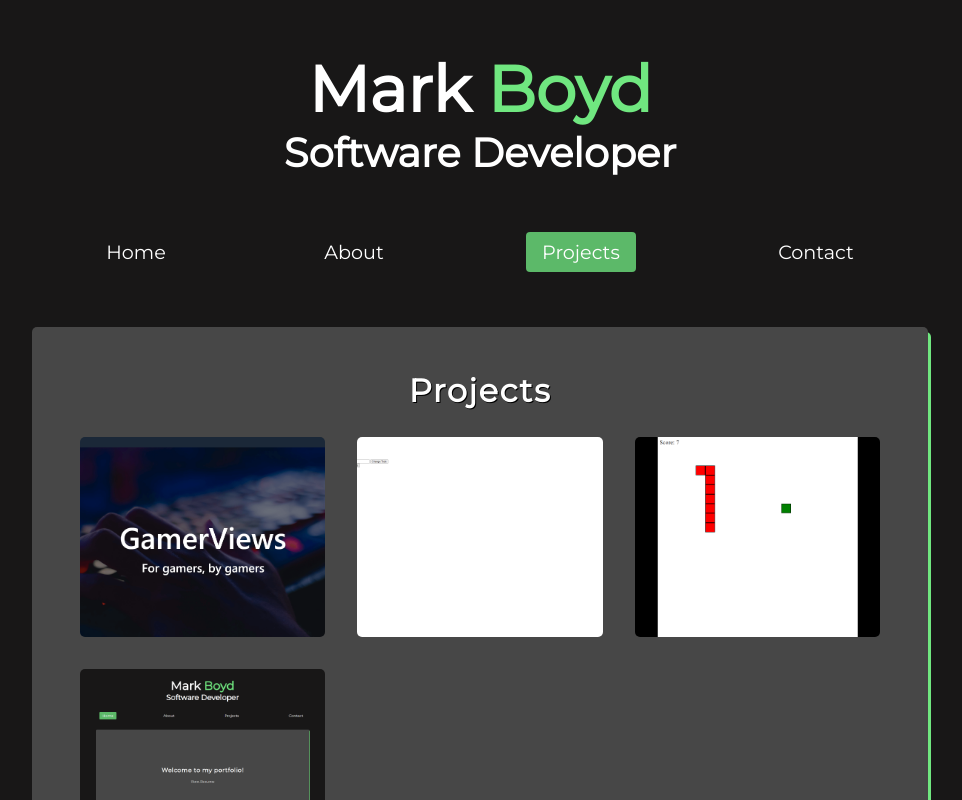
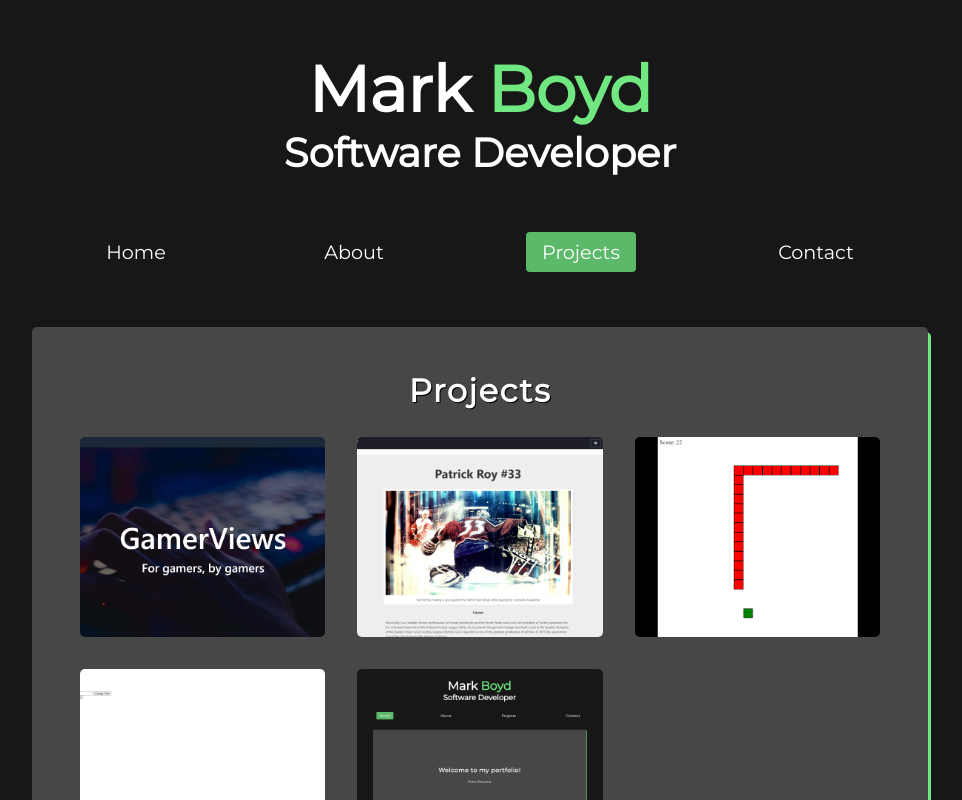
Before and after one commit to MarkBoyd14/mark-boyd-portfolio, a React (Create React App) app: page /projects in a window 1280 px wide. Shown: the top 800 px of the page, without its empty margins (160-1122 px from the left). Built offline with nearby package versions, Linux system fonts and the light colour scheme.

Commit message:
added tribute page to projects and changed snake image

```diff
--- a/src/views/Projects.jsx
+++ b/src/views/Projects.jsx
@@ -11,21 +11,27 @@ export default function Projects() {
       code: 'https://github.com/MarkBoyd14/gamerviews',
     },
     {
+      name: 'Tribute Page',
+      image: '/images/tribute-page.png',
+      demo: 'https://codepen.io/MarkBoyd/full/xxRWpap',
+      code: 'https://codepen.io/MarkBoyd/pen/xxRWpap',
+    },
+    {
+      name: 'Snake',
+      image: '/images/snake.png',
+      demo: 'https://vanilla-js-snake.herokuapp.com/',
+      code: 'https://github.com/MarkBoyd14/snake/',
+    },
+    {
       name: 'Vanilla JS Todo List',
       image: '/images/todo-list.png',
       demo: 'https://markboyd14.github.io/todo-list/',
       code: 'https://github.com/MarkBoyd14/todo-list',
     },
     {
-      name: 'Snake',
-      image: '/images/snake.png',
-      demo: 'https://markboyd14.github.io/snake',
-      code: 'https://github.com/MarkBoyd14/snake/',
-    },
-    {
       name: 'Portfolio',
       image: '/images/portfolio.png',
-      demo: 'https://markboyd14.github.io/portfolio',
+      demo: 'https://mark-boyd-portfolio.herokuapp.com/',
       code: 'https://github.com/MarkBoyd14/portfolio',
     },
   ];
```
Also changed, not shown: public/images/snake.png, public/images/tribute-page.png (added).
